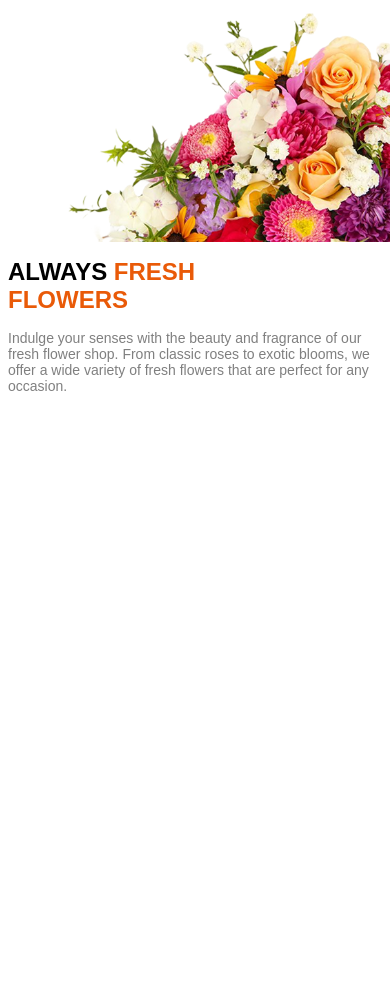
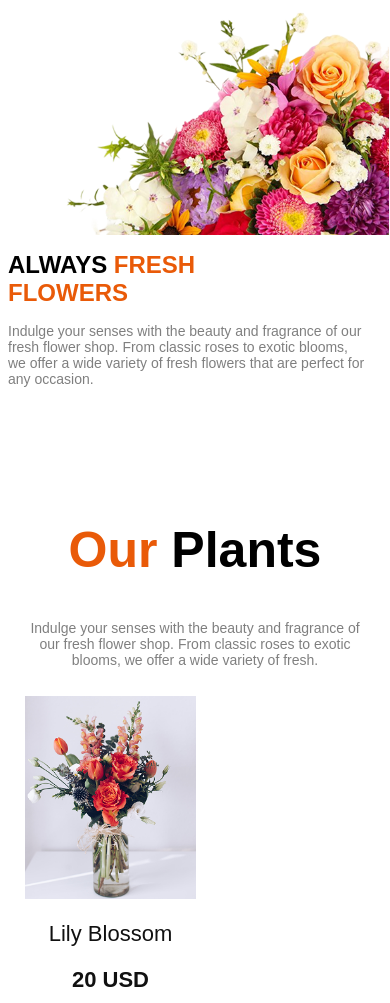
Before and after one commit to alhasibriad/Flower-style-ph-project, a plain HTML site: page index.html in a window 390 px wide. Shown: the part 94-1097 px from the top of the page. Before the commit the page ends 844 px from the top, so only its background shows below. Drawn offline with Linux system fonts and the light colour scheme.

Commit message:
added a card

```diff
--- a/flower style.css
+++ b/flower style.css
@@ -15,6 +15,16 @@
     header ,main{
        max-width: 1140px;
     margin: 0 auto ;
+    }
+    .butto{
+      background-color:rgba(233, 90, 8, 1);
+      color: rgba(255, 255, 255, 1);
+      padding: auto 50px;
+      font-size: 16px;
+      font-weight:600 ;
+      width: 270px;
+      height: 50px;
+      border: none;
     }
 
 /* nav */
@@ -63,6 +73,40 @@
   width: 570px;
   margin-top: 106px;
 }
+/* main */
+.plants-tittle{
+  font-size:50px ;
+  font-weight: bold;
+  color: rgba(0, 0, 0, 1);
+  margin-top: 120px;
+  text-align: center;
+}
+.plants-details{
+  font-size: 22px;
+  font-weight:400 ;
+  color:rgba(0, 0, 0, 0.5) ;
+  text-align: center;
+  max-width: 888px;
+margin-left: 140px;
+}
+.card-container{
+  display: flex;
+  flex-wrap: wrap;
+  gap: 20px;
+}
+.card-price {
+  color:rgba(17, 17, 17, 1) ;
+  font-size: 22px;
+  font-weight:bold ;
+  text-align: center;
+
+}
+.card-tittle{
+  color:rgba(17, 17, 17, 1) ;
+  font-size:22px ;
+  font-weight:500;
+text-align: center;
+}
 /* responsive media  */
 @media screen and (max-width: 430px) {
    /* nav  */
@@ -75,12 +119,14 @@
       margin-top:0%;
     }
   .bennar-image{
-    max-width:393.18px;
-    /* max-height:245px; */
+    max-width:102%;
+     max-height:245px;
   margin-top: 0%;
+  margin-right: 0%;
+
   }
   .bennar-details{
-    max-width: 380px;
+    width: 360px;
     font-size:14px;
     font-weight:400;
 
@@ -93,4 +139,41 @@
   .bennar-contant{
     margin-top: 0%;
   }
-   }
+  /* plant  */
+  .plants-tittle{
+    font: size 24px ;
+    font-weight: bold;
+    text-align: center;
+  }
+  .plants-details{
+    font-size: 14px;
+    font-weight:400 ;
+    margin: 0px auto;
+    justify-content: center;
+    max-width: 336px;
+
+  }
+  .card-container{
+    margin: 28px 17px;
+  }
+
+
+  .card{
+     display: grid;
+    grid-template-columns: repeat(4 ,2fr);
+    display: flex;
+    flex-wrap: wrap;
+    width:171px;
+
+    gap: 20px;
+  }
+.card-image{
+  max-width: 100%;
+}
+.card-tittle{
+  margin: 0% auto ;
+}
+.card-price{
+ margin: 0% auto ;
+}
+}
--- a/index.html
+++ b/index.html
@@ -32,7 +32,85 @@
         </div>
     </header>
     <main>
+<section class=Plants>
+    <div>
+        <h1 class="plants-tittle"><span style="color: rgba(233, 90, 8, 1);">Our</span> Plants </h1>
+        <p class="plants-details">Indulge your senses with the beauty and fragrance of our fresh flower shop. From classic roses to exotic blooms, we offer a wide variety of fresh.</p>
+    </div>
+    <div class="card-container">
 
+    <div class="card">
+        <img class="card-image" src="assets/sample-flower-image.png" alt="">
+        <p class="card-tittle">Lily Blossom</p>
+        <p class="card-price ">20 USD</p>
+        <button class="butto">ADD TO CART</button>
+
+
+
+    </div>
+    <div class="card">
+        <img class="card-image" src="assets/sample-flower-image.png" alt="">
+        <p class="card-tittle">Lily Blossom</p>
+        <p class="card-price ">20 USD</p>
+        <button class="butto">ADD TO CART</button>
+
+
+
+    </div>
+    <div class="card">
+        <img class="card-image" src="assets/sample-flower-image.png" alt="">
+        <p class="card-tittle">Lily Blossom</p>
+        <p class="card-price ">20 USD</p>
+        <button class="butto">ADD TO CART</button>
+
+
+
+    </div>
+    <div class="card">
+        <img class="card-image" src="assets/sample-flower-image.png" alt="">
+        <p class="card-tittle">Lily Blossom</p>
+        <p class="card-price ">20 USD</p>
+        <button class="butto">ADD TO CART</button>
+    </div>
+
+    <div class="card">
+        <img class="card-image" src="assets/sample-flower-image.png" alt="">
+        <p class="card-tittle">Lily Blossom</p>
+        <p class="card-price ">20 USD</p>
+        <button class="butto">ADD TO CART</button>
+
+
+
+    </div>
+    <div class="card">
+        <img class="card-image" src="assets/sample-flower-image.png" alt="">
+        <p class="card-tittle">Lily Blossom</p>
+        <p class="card-price ">20 USD</p>
+        <button class="butto">ADD TO CART</button>
+
+    </div>
+    <div class="card">
+        <img class="card-image" src="assets/sample-flower-image.png" alt="">
+        <p class="card-tittle">Lily Blossom</p>
+        <p class="card-price ">20 USD</p>
+        <button class="butto">ADD TO CART</button>
+
+
+    </div>
+    <div class="card">
+        <img class="card-image" src="assets/sample-flower-image.png" alt="">
+        <p class="card-tittle">Lily Blossom</p>
+        <p class="card-price ">20 USD</p>
+        <button class="butto">ADD TO CART</button>
+
+
+
+    </div>
+
+
+</div>
+
+</section>
     </main>
     <footer>
 
```
